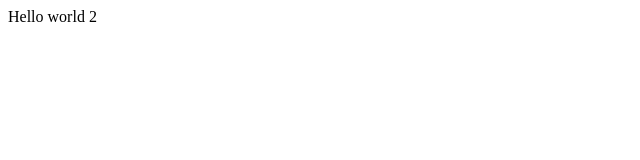
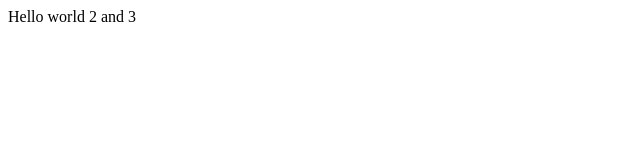
Before and after one commit to lsponaas/testSite, a plain HTML site: page index.html in a window 1280 px wide. Shown: the full height of the page, 0-640 px from the left. Drawn offline with Linux system fonts and the light colour scheme.

Commit message:
Update index.html

```diff
--- a/index.html
+++ b/index.html
@@ -4,6 +4,6 @@
 </head>
 <html>
 	<body>
-		Hello world 2
+		Hello world 2 and 3
 	</body>
 </html>
```
